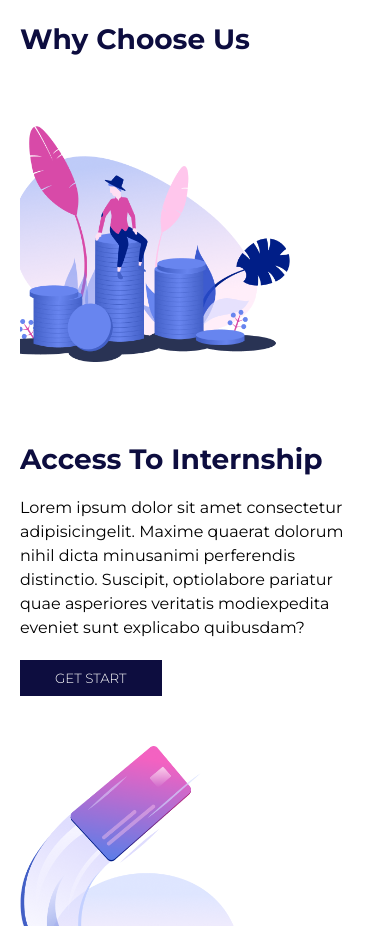
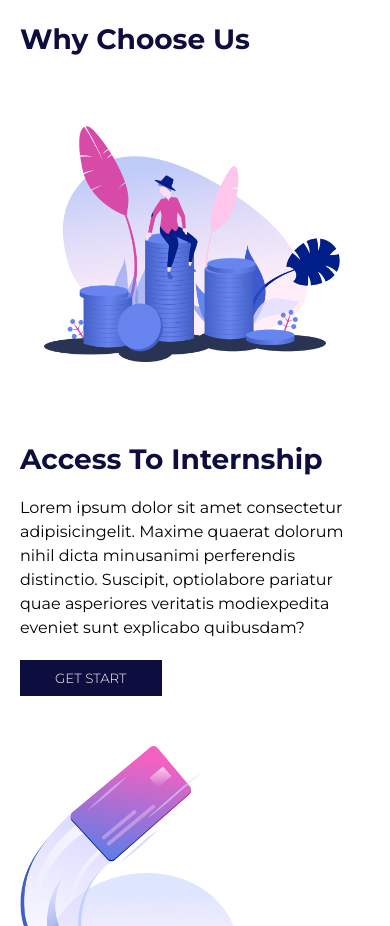
Before and after one commit to dicksonudehz/acadasaveproject, a React (Create React App) app: page / in a window 390 px wide. Shown: the part 2860-3786 px from the top of the page. Built offline with nearby package versions, Linux system fonts and the light colour scheme.

Commit message:
choose us image adjustment

```diff
--- a/src/home.css
+++ b/src/home.css
@@ -683,7 +683,7 @@
     align-self: flex-start;
     display: flex;
     justify-content: center;
-    margin-right: 100px;
+    margin-right: 50px;
   }
   .mainInternshipContainer {
     display: flex;
```
